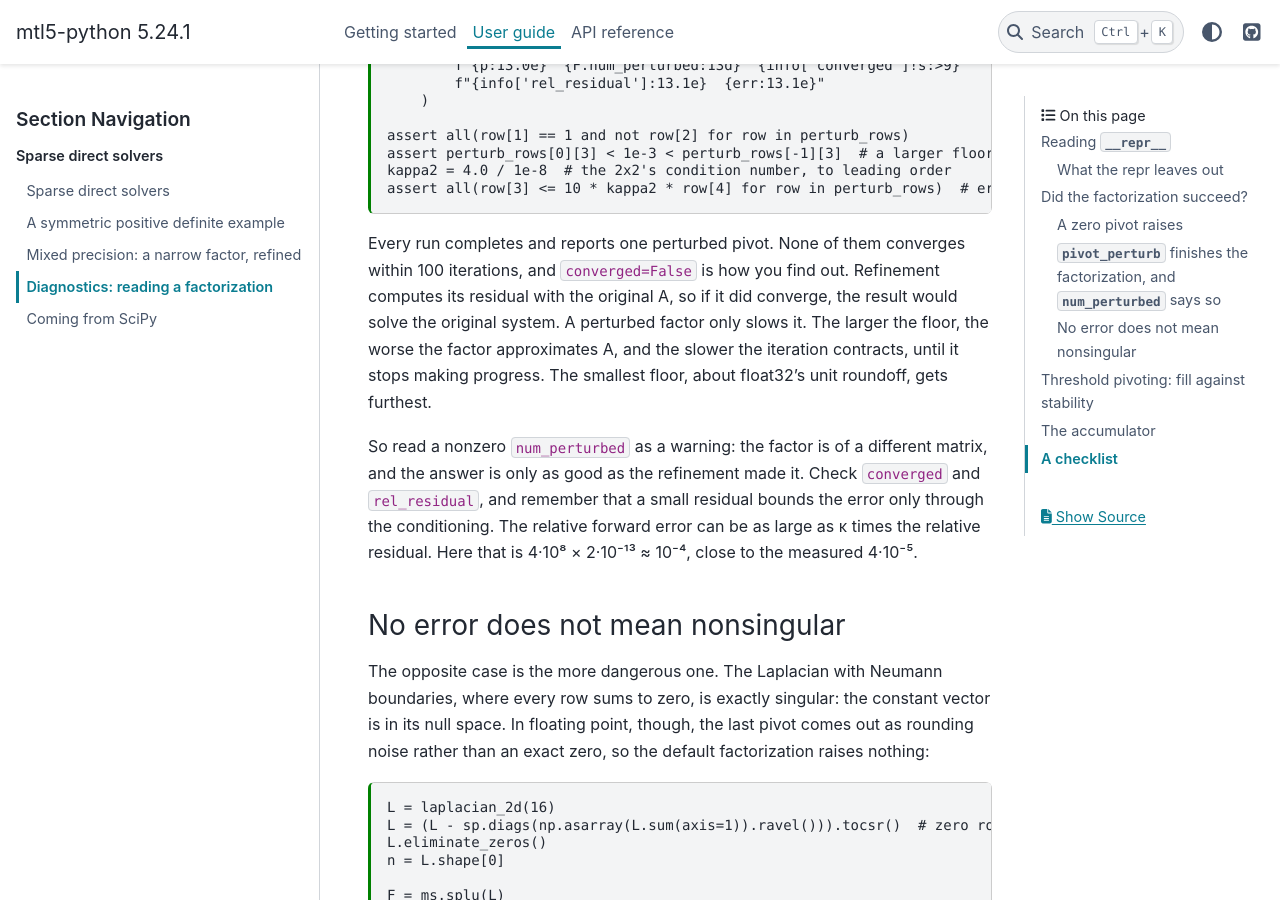
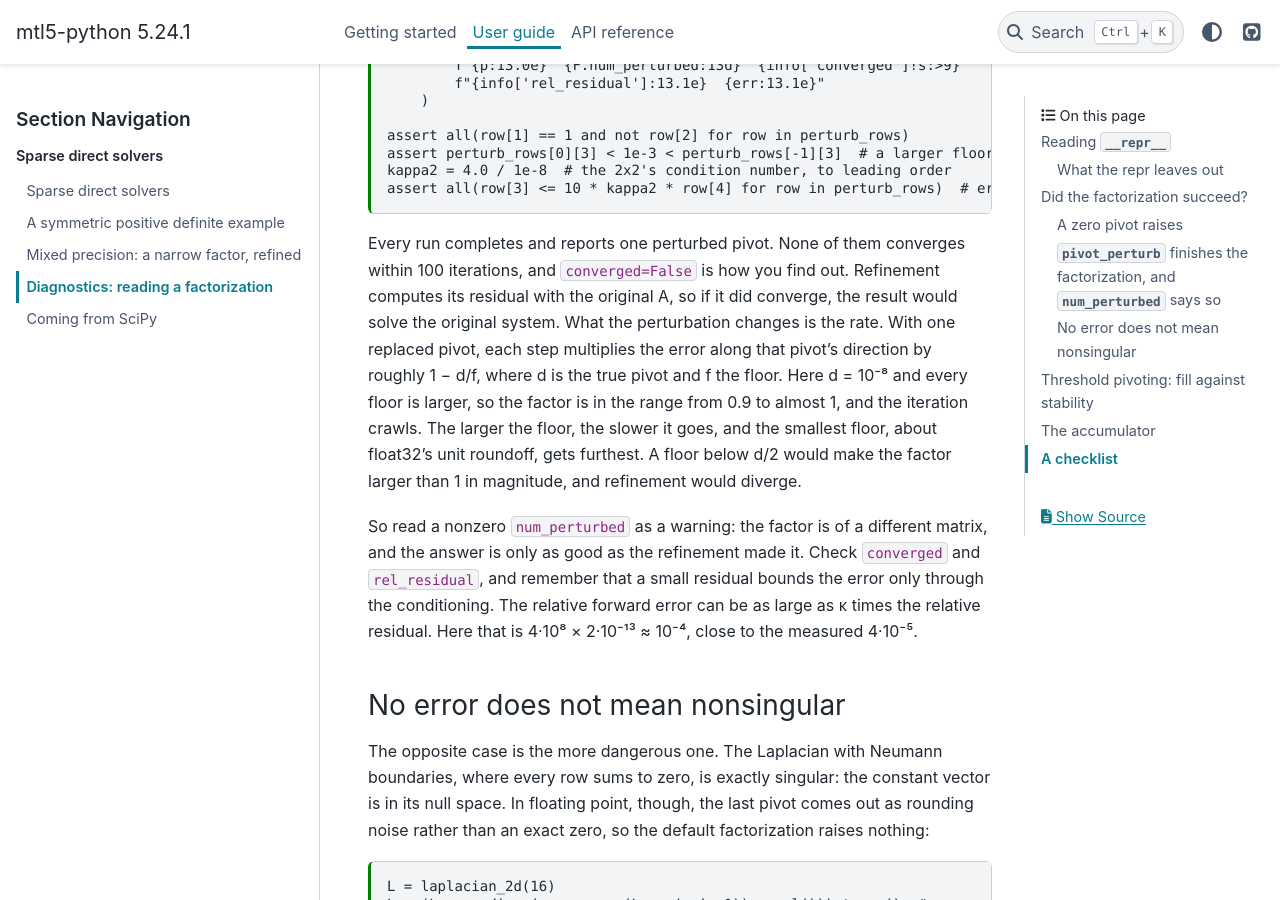
Before and after one commit to stillwater-sc/mtl5-python, a Sphinx documentation site: the page built from docs/guide/diagnostics.md, in a window 1280 px wide and 900 px high, scrolled down 4403 px. Built offline with Sphinx 7.4.7 and the PyData theme 0.15.4, drawn with Linux system fonts in a browser that asks for light colours; pages that are not in the unit, such as notebooks, are missing from menus.

Commit message:
docs(guide): say when a perturbed pivot slows refinement and when it diverges
With one replaced pivot the error along it is multiplied by about 1 - d/f
(true pivot d, floor f) each step: a slowdown for f > d, divergence for
f < d/2. The 2x2 example's floors are all above d = 1e-8, so its runs crawl;
the page now says that rather than stating slowing as a rule. From the local
CodeRabbit pass.

Relates to #125

Co-Authored-By: Claude Opus 5.5 <noreply@anthropic.com>

```diff
--- a/docs/guide/diagnostics.md
+++ b/docs/guide/diagnostics.md
@@ -202,10 +202,14 @@ assert all(row[3] <= 10 * kappa2 * row[4] for row in perturb_rows)  # error <~ k
 Every run completes and reports one perturbed pivot. None of them converges
 within 100 iterations, and `converged=False` is how you find out. Refinement
 computes its residual with the original A, so if it did converge, the result
-would solve the original system. A perturbed factor only slows it. The larger
-the floor, the worse the factor approximates A, and the slower the iteration
-contracts, until it stops making progress. The smallest floor, about
-float32's unit roundoff, gets furthest.
+would solve the original system. What the perturbation changes is the rate.
+With one replaced pivot, each step multiplies the error along that pivot's
+direction by roughly 1 − d/f, where d is the true pivot and f the floor.
+Here d = 10⁻⁸ and every floor is larger, so the factor is in the range from 0.9
+to almost 1, and the iteration crawls. The larger the floor, the slower it
+goes, and the smallest floor, about float32's unit roundoff, gets furthest. A
+floor below d/2 would make the factor larger than 1 in magnitude, and
+refinement would diverge.
 
 So read a nonzero `num_perturbed` as a warning: the factor is of a different
 matrix, and the answer is only as good as the refinement made it. Check
```
